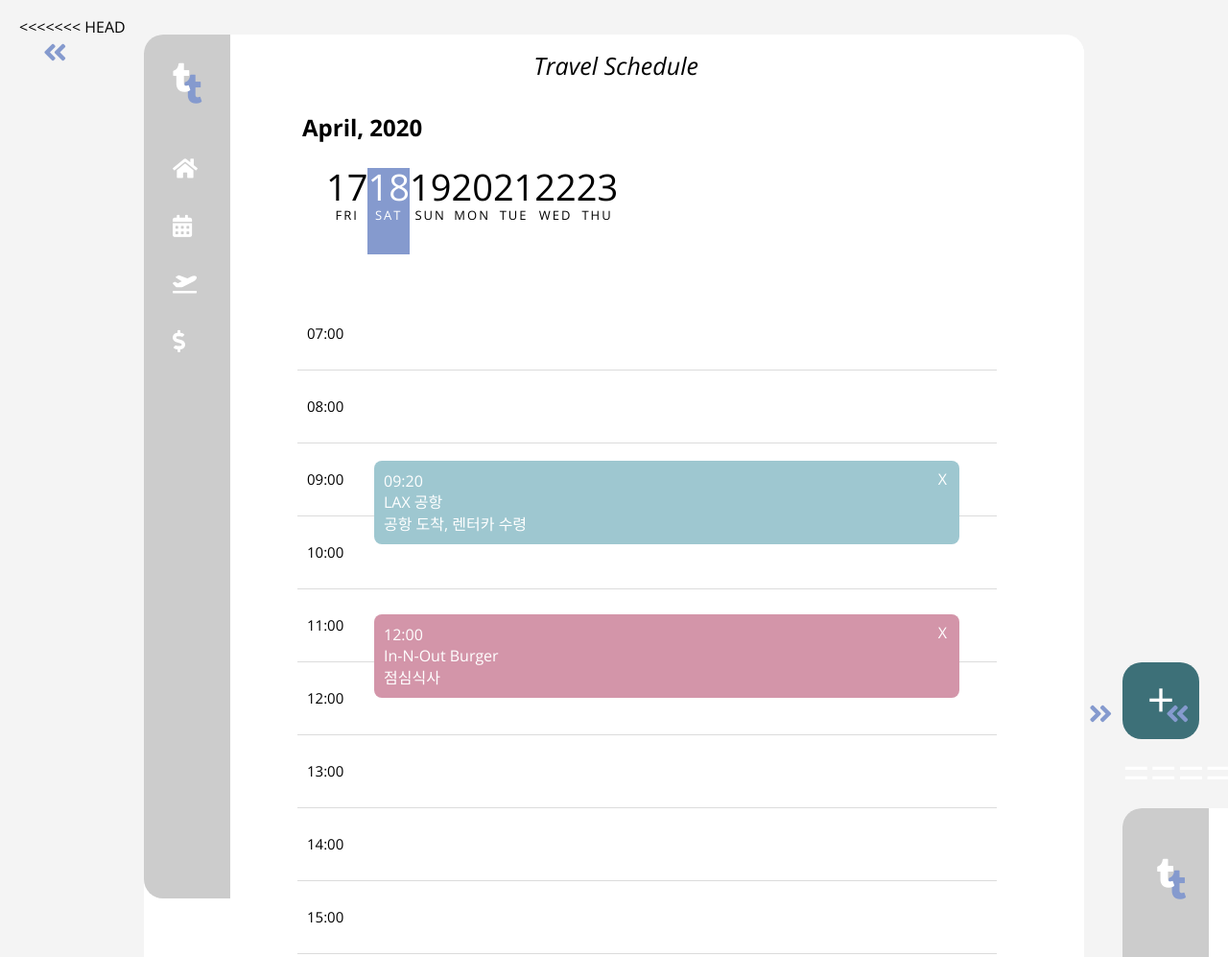
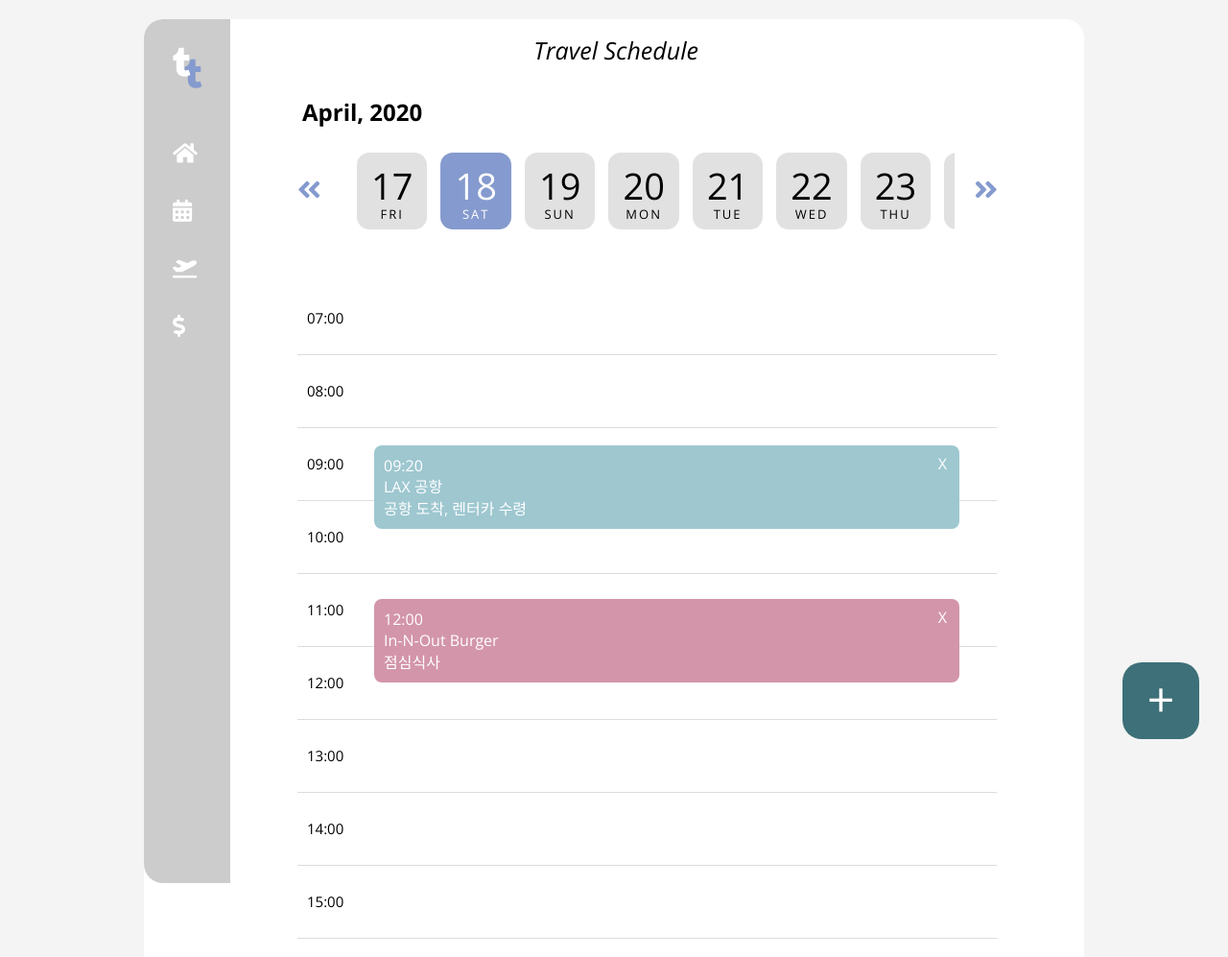
Before and after one commit to songseungeun/TimeToTravel, a website: page public/index.html in a window 1280 px wide. Shown: the top 997 px of the page at 96% size. Drawn offline with nearby package versions, Linux system fonts and the light colour scheme.

Commit message:
added files

```diff
--- a/public/css/index.css
+++ b/public/css/index.css
@@ -98,15 +98,6 @@ body {
 }
 /* DATE */
 .date-wrapper {
-<<<<<<< HEAD
-  width: 100%;
-  padding: 10px 20px;
-  /* background-color: #f4f4f4; */
-}
-.date-before-btn,
-.date-after-btn {
-  float: left;
-=======
   position: relative;
   width: 100%;
   padding: 10px 20px 10px 45px;
@@ -116,11 +107,11 @@ body {
   width: 650px;
   overflow: hidden;
 }
-.date-before-btn, .date-after-btn {
+.date-before-btn,
+.date-after-btn {
   /* float: left; */
   position: absolute;
   top: 5px;
->>>>>>> 0d2b1f1d5a814d84cca5bad37f531befb50baa4b
   padding: 10px;
   margin-top: 25px;
   font-size: 28px;
@@ -141,7 +132,6 @@ body {
   height: 100px;
   padding: 5px 20px;
   /* background-color: rgb(220, 220, 220); */
-
 }
 .date-item {
   /* float: left; */
@@ -298,7 +288,6 @@ body {
   top: 10px;
   right: 13px;
   font-size: 23px;
-  point: cursor;
 }
 .warnning-text {
   /* display: block; */
--- a/public/index.html
+++ b/public/index.html
@@ -1,116 +1,13 @@
 <!DOCTYPE html>
 <html lang="ko">
-<<<<<<< HEAD
   <head>
     <meta charset="UTF-8" />
     <meta name="viewport" content="width=device-width, initial-scale=1.0" />
     <title>time to travel</title>
     <link rel="stylesheet" href="./css/reset.css" />
     <link rel="stylesheet" href="./css/index.css" />
-    <script src="https://unpkg.com/axios/dist/axios.min.js"></script>
-  </head>
-  <body>
-    <div class="wrapper clearfix">
-      <aside class="menu-bar">
-        <nav>
-          <h1><i class="fab fa-tumblr"></i></h1>
-          <ul class="menu-list">
-            <li><i class="fas fa-home"></i></li>
-            <li><i class="fas fa-calendar-alt"></i></li>
-            <li><i class="fas fa-plane-departure"></i></li>
-            <li><i class="fas fa-dollar-sign"></i></li>
-          </ul>
-        </nav>
-      </aside>
-      <header class="header">
-        <h2>Travel Schedule</h2>
-      </header>
-      <main class="main-schedule">
-        <h2>April, 2020</h2>
-        <div class="date-wrapper clearfix">
-          <div class="date-before-btn">
-            <i class="fas fa-angle-double-left"></i>
-          </div>
-          <ul class="date-list">
-            <li>
-              <div class="day">17</div>
-              <div class="week">FRI</div>
-            </li>
-            <li class="active">
-              <div class="day">18</div>
-              <div class="week">SAT</div>
-            </li>
-            <li>
-              <div class="day">19</div>
-              <div class="week">SUN</div>
-            </li>
-            <li>
-              <div class="day">20</div>
-              <div class="week">MON</div>
-            </li>
-            <li>
-              <div class="day">21</div>
-              <div class="week">TUE</div>
-            </li>
-            <li>
-              <div class="day">22</div>
-              <div class="week">WED</div>
-            </li>
-            <li>
-              <div class="day">23</div>
-              <div class="week">THU</div>
-            </li>
-          </ul>
-          <div class="date-after-btn">
-            <i class="fas fa-angle-double-right"></i>
-          </div>
-        </div>
-        <div class="timeline clearfix">
-          <ul class="time-list">
-            <li>07:00</li>
-            <li>08:00</li>
-            <li>09:00</li>
-            <li>10:00</li>
-            <li>11:00</li>
-            <li>12:00</li>
-            <li>13:00</li>
-            <li>14:00</li>
-            <li>15:00</li>
-            <li>16:00</li>
-            <li>17:00</li>
-            <li>18:00</li>
-            <li>19:00</li>
-            <li>20:00</li>
-            <li>21:00</li>
-            <li>22:00</li>
-            <li>23:00</li>
-          </ul>
-          <ul class="schedule-list">
-            <li class="schedule" id="s01">
-              <div class="time">09:20</div>
-              <div class="place">LAX 공항</div>
-              <div class="detail">공항 도착, 렌터카 수령</div>
-              <div class="remove-btn">X</div>
-            </li>
-            <li class="schedule" id="s02">
-              <div class="time">12:00</div>
-              <div class="place">In-N-Out Burger</div>
-              <div class="detail">점심식사</div>
-              <div class="remove-btn">X</div>
-            </li>
-          </ul>
-        </div>
-      </main>
-      <div class="new-schedule-btn">
-        +
-=======
-<head>
-  <meta charset="UTF-8">
-  <meta name="viewport" content="width=device-width, initial-scale=1.0">
-  <title>time to travel</title>
-  <link rel="stylesheet" href="./css/reset.css">
-  <link rel="stylesheet" href="./css/index.css">
     <script src="./js/date-btn.js" defer></script>
+    <script src="./travel-list-popup.js" defer></script>
   </head>
   <body>
     <div class="wrapper clearfix">
@@ -212,7 +109,10 @@
               <div class="remove-btn">X</div>
             </li>
           </ul>
->>>>>>> 0d2b1f1d5a814d84cca5bad37f531befb50baa4b
+        </div>
+      </main>
+      <div class="new-schedule-btn">
+        +
       </div>
       <div class="popup-bg">
         <div class="new-schedule-popup">
@@ -272,6 +172,5 @@
         </div>
       </div>
     </div>
-    <script src="travel-list-popup.js"></script>
   </body>
 </html>
--- a/public/travel-list-popup.js
+++ b/public/travel-list-popup.js
@@ -4,7 +4,9 @@ const $popupBg = document.querySelector(".popup-bg");
 const $addScheduleBtn = document.querySelector(".add-schedule-btn");
 const $popupRemoveBtn = document.querySelector(".popup-remove-btn");
 const $selectDate = document.querySelector(".select-date");
-const $monthSelect = document.querySelector("#month-select");
+const $selectStartHour = document.querySelector(".select-start-hour");
+
+//const $monthSelect = document.querySelector("#month-select");
 const $dateSelect = document.querySelector("#date-select");
 const $startHourSelect = document.querySelector("#start-hour-select");
 const $startMinSelect = document.querySelector("#start-min-select");
@@ -30,9 +32,18 @@ $newScheduleBtn.onclick = () => {
 //x버튼을 누르면 팝업창 종료
 $popupRemoveBtn.addEventListener("click", closePopup);
 
+function insertdate() {
+  const $monthSelect = document.querySelector("#month-select");
+  for (let i = 0; i < $monthSelect.length; i++) {
+    if ($monthSelect[i].value == 2) {
+      $monthSelect[i].selected = true;
+    }
+  }
+}
+
 //경고 메세지
 $addScheduleBtn.onclick = (e) => {
-  console.log(e.target);
-  if ($inputPlace.value === "") return ($warningText.style.display = "block");
-  if ($inputDetail.value === "") return ($warningText.style.display = "block");
+  if ($selectDate.value === "none") {
+    $warningText.style.display = "block";
+  }
 };
```
Lines whose indentation alone changed are shown as unchanged.
